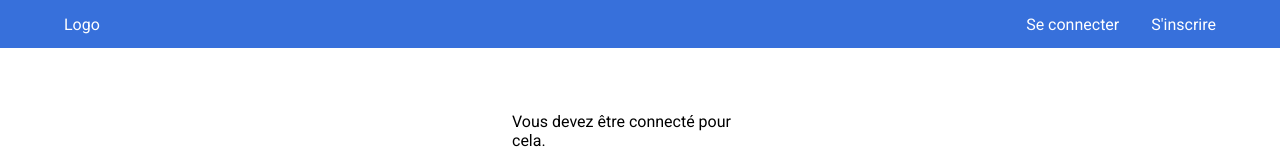
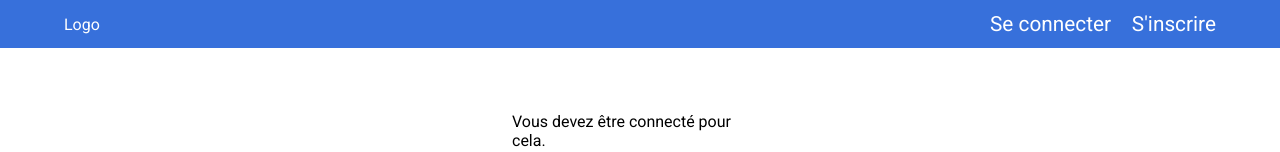
Before and after one commit to juliensale/todo-app, a React (Create React App) app in the folder frontend/app/: page / in a window 1280 px wide. Shown: the top 152 px of the page. Built offline with nearby package versions, Linux system fonts and the light colour scheme; no server answers.

Commit message:
CSS navbar

```diff
--- a/frontend/app/src/components/Navbar.jsx
+++ b/frontend/app/src/components/Navbar.jsx
@@ -13,8 +13,8 @@ class Navbar extends Component {
                         {(this.props.isLoggedIn)
                             ? (
                                 <ul>
-                                    <li><NavLink to="/settings">Parametres</NavLink></li>
-                                    <li><button onClick={this.props.onLogout}>Déconnexion</button></li>
+                                    <li><NavLink to="/settings"><i className="fas fa-cog"></i></NavLink></li>
+                                    <li><button onClick={this.props.onLogout}><i className="fas fa-sign-out-alt"></i></button></li>
                                 </ul>
                             ) : (
                                 <ul>
--- a/frontend/app/src/css/App.css
+++ b/frontend/app/src/css/App.css
@@ -93,7 +93,16 @@ section {
 }
 
 .nav-container .nav-content ul li {
-  margin-left: 2em;
+  margin-left: 1em;
+  font-size: 1.3em;
+}
+
+.nav-container .nav-content ul li button {
+  border: none;
+  background: transparent;
+  outline: none;
+  color: var(--text-color);
+  font-size: 1em;
 }
 
 .footer-container {
--- a/frontend/app/src/css/_navbar.scss
+++ b/frontend/app/src/css/_navbar.scss
@@ -21,7 +21,17 @@
             align-items: center;
 
             li {
-                margin-left: 2em;
+                margin-left: 1em;
+                font-size: 1.3em;
+
+                button {
+                    border: none;
+                    background: transparent;
+                    outline: none;
+                    color: var(--text-color);
+
+                    font-size: 1em;
+                }
             }
         }
     }
```
Also changed, not shown: 2 other files (tests, documents, lock files or other folders).
